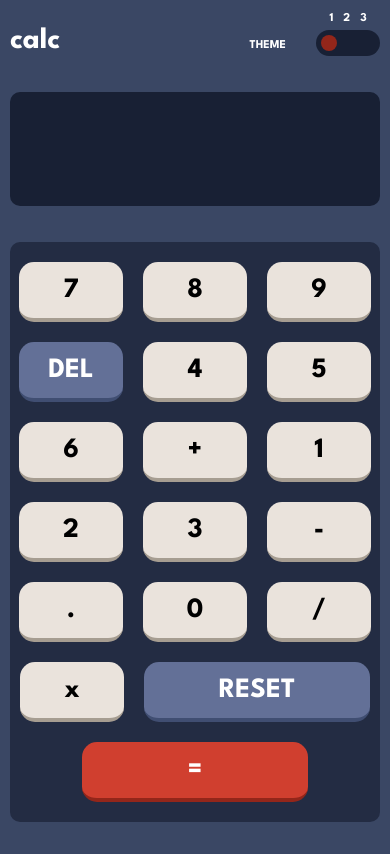
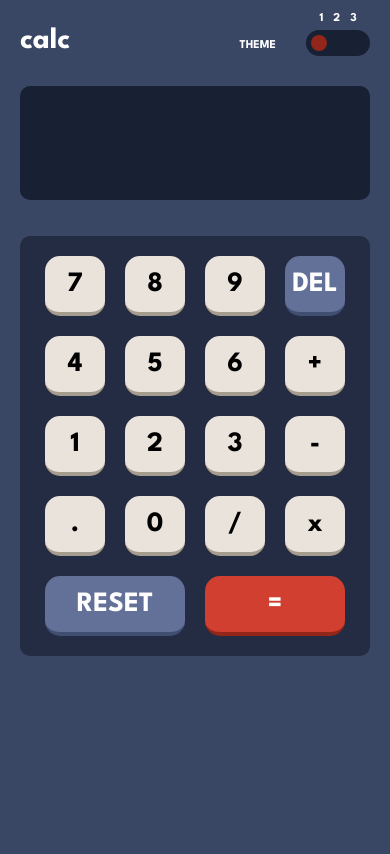
Before and after one commit to oguzhansenokur/calculator-app, a React (Create React App) app: page / in a window 390 px wide. Built offline with nearby package versions, Linux system fonts and the light colour scheme.

Commit message:
responsive mobile set

```diff
--- a/src/App.jsx
+++ b/src/App.jsx
@@ -37,7 +37,7 @@ function App() {
       </div>
     </div>
     <div className={"container__scr "+theme}>
-      <div className={"container__scr__text-wrapper "+theme}><p style={{height:'32px'}} >{number}</p></div>
+      <div className={"container__scr__text-wrapper "+theme}><p className='number-text' style={number.length<18 && number.length>=0 ? {fontSize:'36px'}:number.length>=18 && number.length<24 ? {fontSize:'24px'}:{fontSize:'21px'}} >{number}</p></div>
     </div>
     <div className={"container__keyboard "+theme}>
       <Button setNumber={setNumber} number={number} text='7' theme={theme+'-num'} />
--- a/src/style.scss
+++ b/src/style.scss
@@ -93,7 +93,9 @@ font-family: 'League Spartan', sans-serif;
 
 
 
-
+.number-text{
+    font-size: 32px;
+}
 
 .container{
     max-width: 540px;
@@ -236,6 +238,7 @@ font-family: 'League Spartan', sans-serif;
         margin-bottom: 36px;
         &__text-wrapper{
         padding: 0 23px;
+        height: 32px;
         &.theme-1{
             color: white;
         }
@@ -429,8 +432,182 @@ font-family: 'League Spartan', sans-serif;
         width: 226px ;
         min-width: 120px;
     }
+}
+
+@media screen and (max-width:500px) {
+    .page{
+        width: 100%;
+        min-width: 375px;
+    }
+    .container{
+        max-width: 350px;
+        min-width: 350px;
+        padding: 0 5px;
+        margin: 0 auto;
+        &__top{
+            display: flex;
+            justify-content: space-between;
+            align-items: baseline;
+            padding-bottom: 30px;
+        }
+    }
+
+    .button{
+    max-width: 104px;
+    outline: none;
+    min-width: 60px;
+    width: 104px;
+    border-radius: 15px;
+    height: 60px;
+    font-size: 28px;
+    font-weight: 700;
+    &.theme-1-num{
+        background-color: var(--light-grayish-orange);
+        border-bottom: 4px solid var(--dark-grayish-orange);
+        border-top: none;
+        border-left: none;
+        border-right: none;
+        &:active{
+            border: none;
+            height: 55px;
+            transform: translateY(2px);
+        }
 
 
+    }
+    &.theme-2-num{
+        background-color: var(--light-grayish-yellow);
+        border-bottom: 4px solid var(--dark-grayish-orange);
+        border-top: none;
+        border-left: none;
+        border-right: none;
+        color: var(--very-dark-grayish-yellow);
+        &:active{
+            border: none;
+            height: 55px;
+            transform: translateY(2px);
+        }
 
 
+    }
+    &.theme-3-num{
+        background-color: var(--ver-dark-violet-key);
+        border-bottom: 4px solid var(--dark-magenta);
+        border-top: none;
+        border-left: none;
+        border-right: none;
+        color: var(--light-yellow);
+
+        &:active{
+            border: none;
+            height: 55px;
+            transform: translateY(2px);
+        }
+
+
+    }
+    &.theme-1-ans{
+        background-color: var(--red);
+        border-bottom: 4px solid var(--dark-red);
+        border-top: none;
+        border-left: none;
+        border-right: none;
+        color: white;
+        &:active{
+            border: none;
+            height: 55px;
+            transform: translateY(2px);
+        }
+
+
+    }
+    &.theme-2-ans{
+        background-color: var(--orange);
+        border-bottom: 4px solid var(--dark-orange);
+        border-top: none;
+        border-left: none;
+        border-right: none;
+        color: white;
+        &:active{
+            border: none;
+            height: 55px;
+            transform: translateY(2px);
+        }
+
+
+    }
+    &.theme-3-ans{
+        background-color: var(--pure-cyan);
+        border-bottom: 4px solid var(--soft-cyan);
+        border-top: none;
+        border-left: none;
+        border-right: none;
+        color: black;
+        &:active{
+            border: none;
+            height: 55px;
+            transform: translateY(2px);
+        }
+
+
+    }
+    &.theme-1-act{
+        background-color: var(--desaturated-dark-blue);
+        border-bottom: 4px solid var(--desaturated-dark-blue1);
+        border-top: none;
+        border-left: none;
+        border-right: none;
+        color: white;
+        &:active{
+            border: none;
+            height: 55px;
+            transform: translateY(2px);
+        }
+
+
+    }
+    &.theme-2-act{
+        background-color: var(--dark-moderate-cyan);
+        border-bottom: 4px solid var(--very-dark-cyan);
+        border-top: none;
+        border-left: none;
+        border-right: none;
+        color: white;
+        &:active{
+            border: none;
+            height: 55px;
+            transform: translateY(2px);
+        }
+
+
+    }
+    &.theme-3-act{
+        background-color: var(--dark-violet);
+        border-bottom: 4px solid var(--vivid-magenta);
+        border-top: none;
+        border-left: none;
+        border-right: none;
+        color: white;
+        &:active{
+            border: none;
+            height: 55px;
+            transform: translateY(2px);
+        }
+
+
+    }
+    &.double-width{
+        max-width: 226px;
+        width: 226px ;
+        min-width: 120px;
+    }
 }
+    .button {
+        width: 60px;
+        min-width: 60px;
+        &.double-width {
+        width: 140px;
+        min-width: 140px;
+        }
+    }
+}
```
